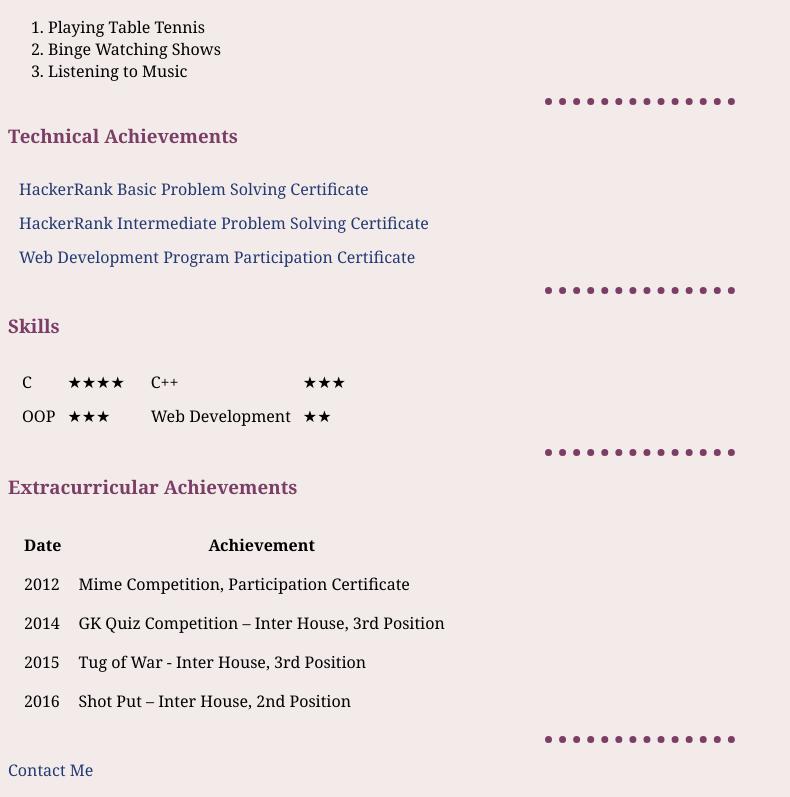
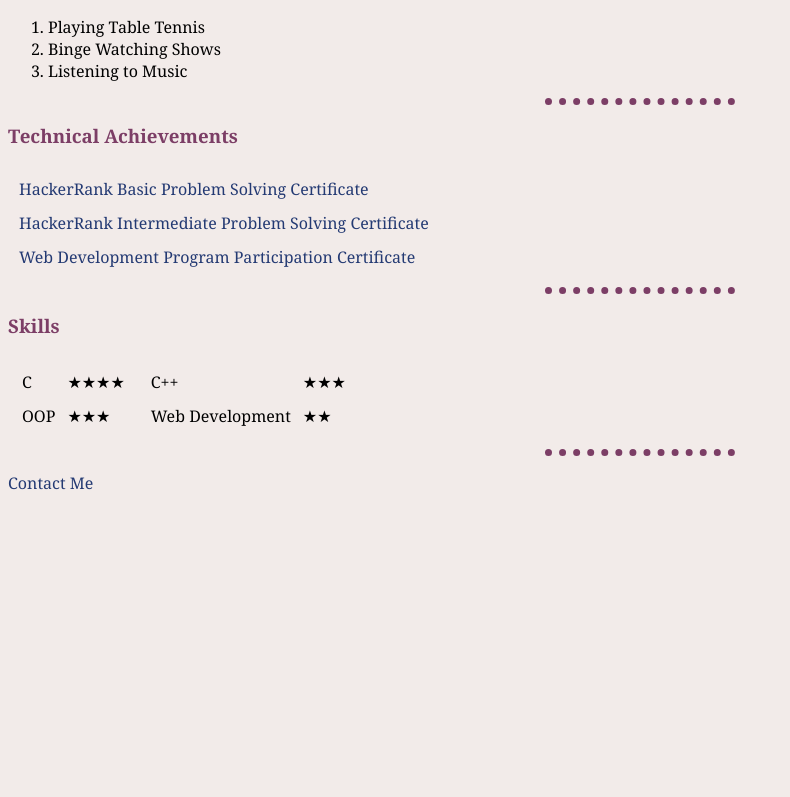
Before and after one commit to Kaushikjb01/cv, a plain HTML site: page index.html in a window 1280 px wide. Shown: the part 411-1208 px from the top of the page, without its empty margins (0-790 px from the left). After the commit the page ends 921 px from the top, so only its background shows below. Drawn offline with Linux system fonts and the light colour scheme.

Commit message:
Update index.html

```diff
--- a/index.html
+++ b/index.html
@@ -88,34 +88,6 @@
     </tbody>
   </table>
   <hr>
-  <h3>Extracurricular Achievements</h3>
-  <table cellspacing="15">
-    <thead>
-      <tr>
-        <th>Date</th>
-        <th>Achievement</th>
-      </tr>
-    </thead>
-    <tbody>
-      <tr>
-        <td>2012</td>
-        <td>Mime Competition, Participation Certificate</td>
-      </tr>
-      <tr>
-        <td>2014</td>
-        <td>GK Quiz Competition – Inter House, 3rd Position</td>
-      </tr>
-      <tr>
-        <td>2015</td>
-        <td>Tug of War - Inter House, 3rd Position</td>
-      </tr>
-      <tr>
-        <td>2016</td>
-        <td>Shot Put – Inter House, 2nd Position</td>
-      </tr>
-    </tbody>
-  </table>
-  <hr>
   <p>
     <a href="contact.html">Contact Me</a>
   </p>
```
